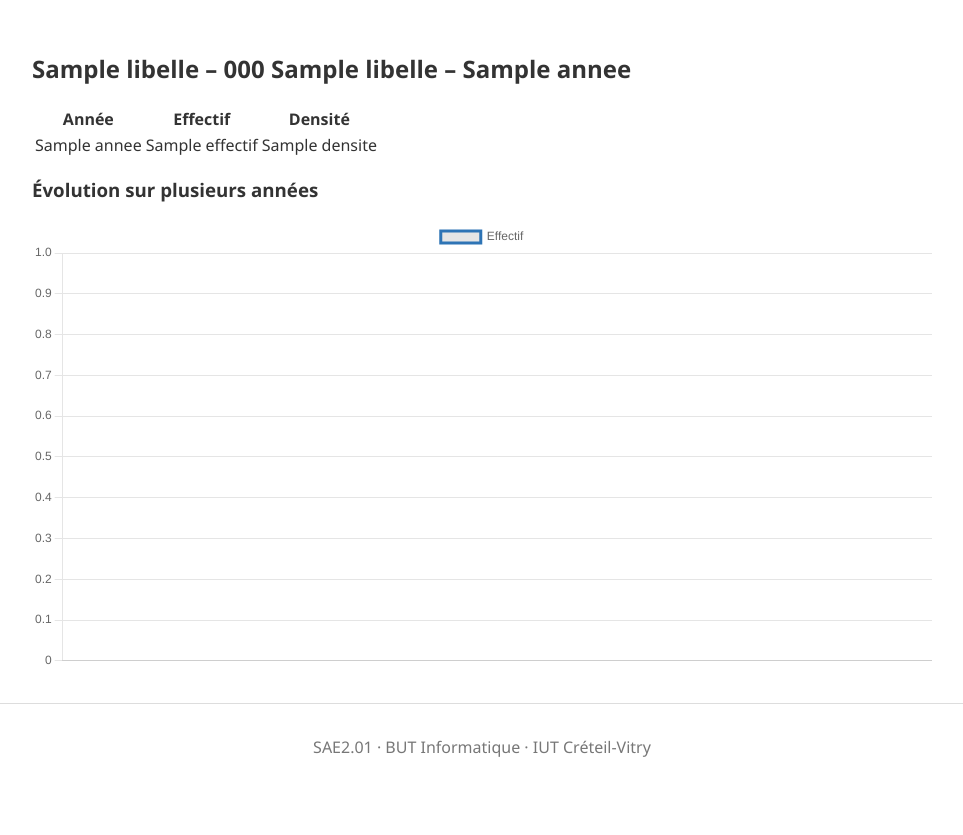
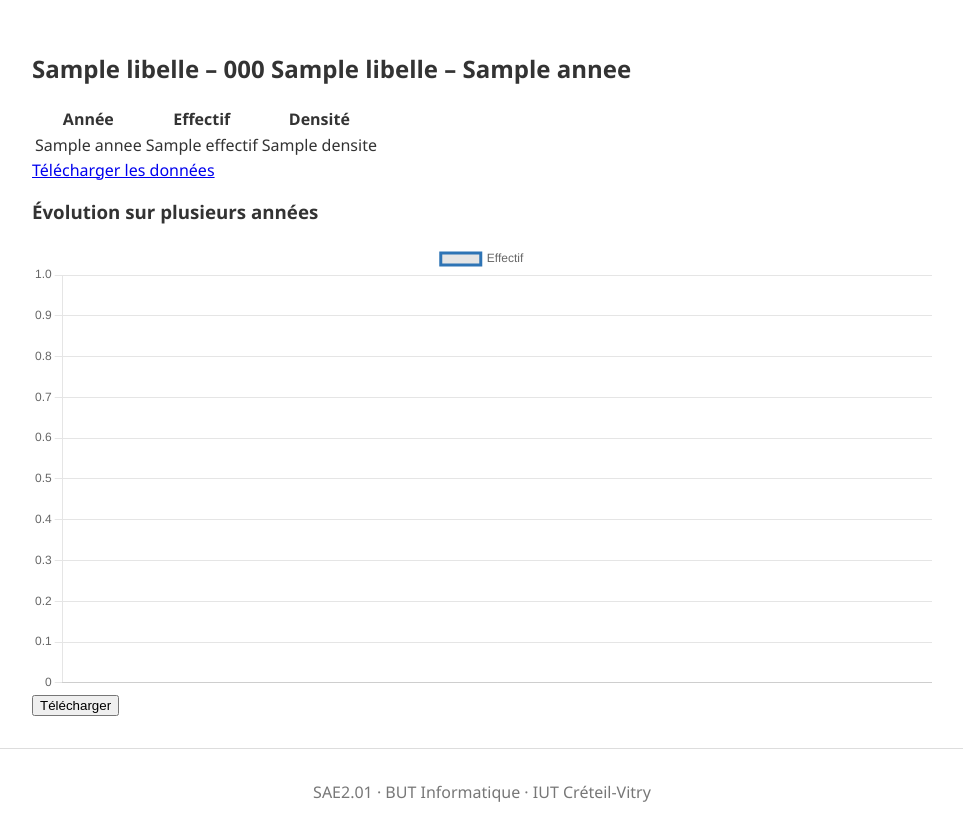
Before and after one commit to AG7dev/SAE201, a Flask app: template templates/effectifs.html in a window 1280 px wide. Shown: the part 140-975 px from the top of the page, without its empty margins (158-1121 px from the left). Before the commit the page ends 897 px from the top, so only its background shows below. Run offline with Flask 3, Linux system fonts and the light colour scheme; the template is opened without the code that fills it: most values are stand-ins (such as "Sample title", 1, 10 or a date in 2020); some libraries are stand-ins or nearby versions.

Commit message:
Ajout de d'un bouton qui permet de télécharger le graphe au format pdf

```diff
--- /dev/null
+++ b/static/js/download.js
@@ -0,0 +1,13 @@
+const { jsPDF } = window.jspdf;
+
+// Fonction en JavaScript qui permet de télécharger le graphique en PDF
+document.getElementById("chartJsDownloadButton").addEventListener("click", async () => {
+    const canvas = await html2canvas(
+        document.getElementById("div-graphique"), { scale: 8 }
+    );
+    const img = canvas.toDataURL("image/png");
+    const doc = new jsPDF();
+    console.log("clique détécté");
+    doc.addImage(img, "PNG", 10, 10, 190, 100);
+    doc.save("test.pdf");
+});
--- a/templates/effectifs.html
+++ b/templates/effectifs.html
@@ -20,14 +20,21 @@
 
         </tbody>
         </table>
+        <a href="{{ url_for('static', filename='csv/donnees.csv') }}" download>Télécharger les données</a>
 
     {% else %}
         <p>Aucune donnée disponible pour cette sélection.</p>
     {% endif %}
 
     <h3>Évolution sur plusieurs années</h3>
-    <canvas id="graphique"></canvas>
+    <div id="div-graphique">
+        <canvas id="graphique"></canvas>
+    </div>
+    <button id="chartJsDownloadButton">Télécharger</button>
     <script src="https://cdn.jsdelivr.net/npm/chart.js"></script>
+    <script src="https://cdnjs.cloudflare.com/ajax/libs/html2canvas/1.4.1/html2canvas.min.js"></script>
+    <script src="https://cdnjs.cloudflare.com/ajax/libs/jspdf/2.5.1/jspdf.umd.min.js"></script>
+    <script src="{{ url_for('static', filename='js/download.js') }}"></script>
     <script>
         const donnees = {{ evolution|tojson }};
         new Chart(document.getElementById("graphique"), {
```
